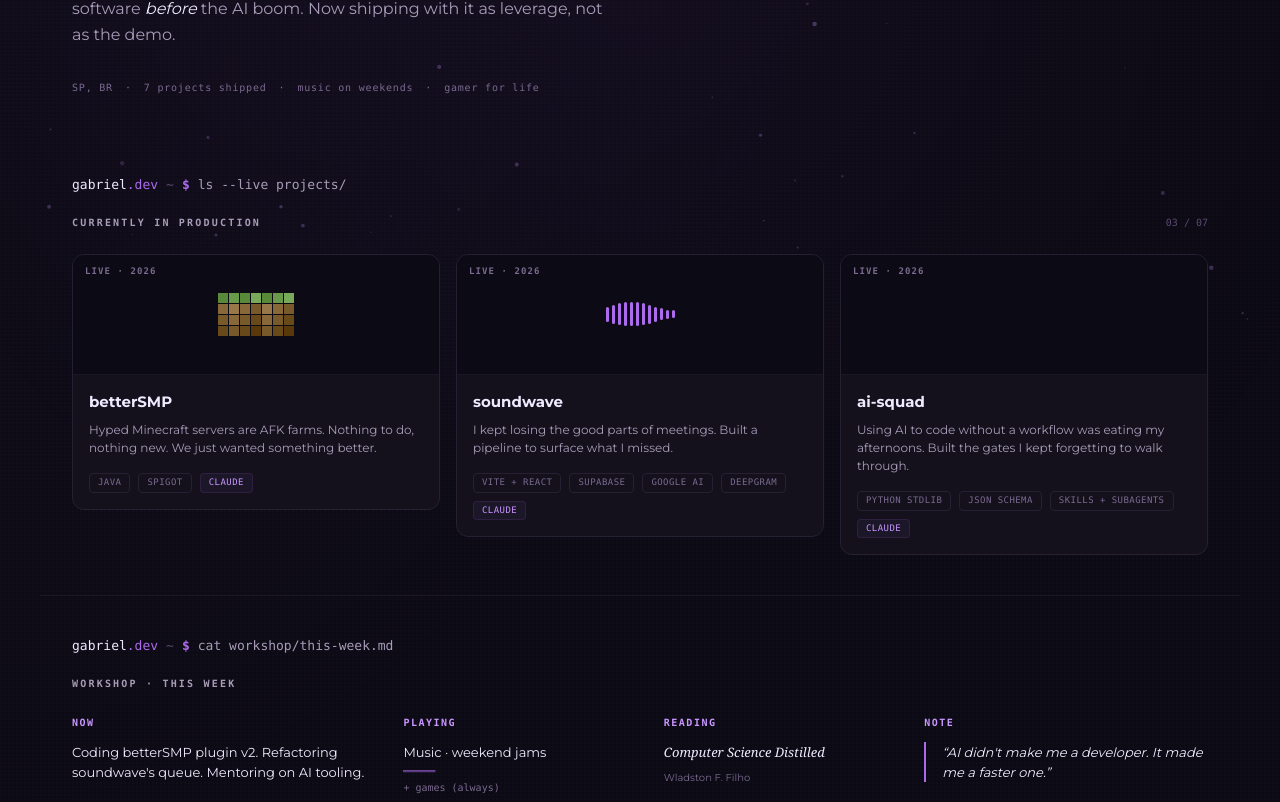
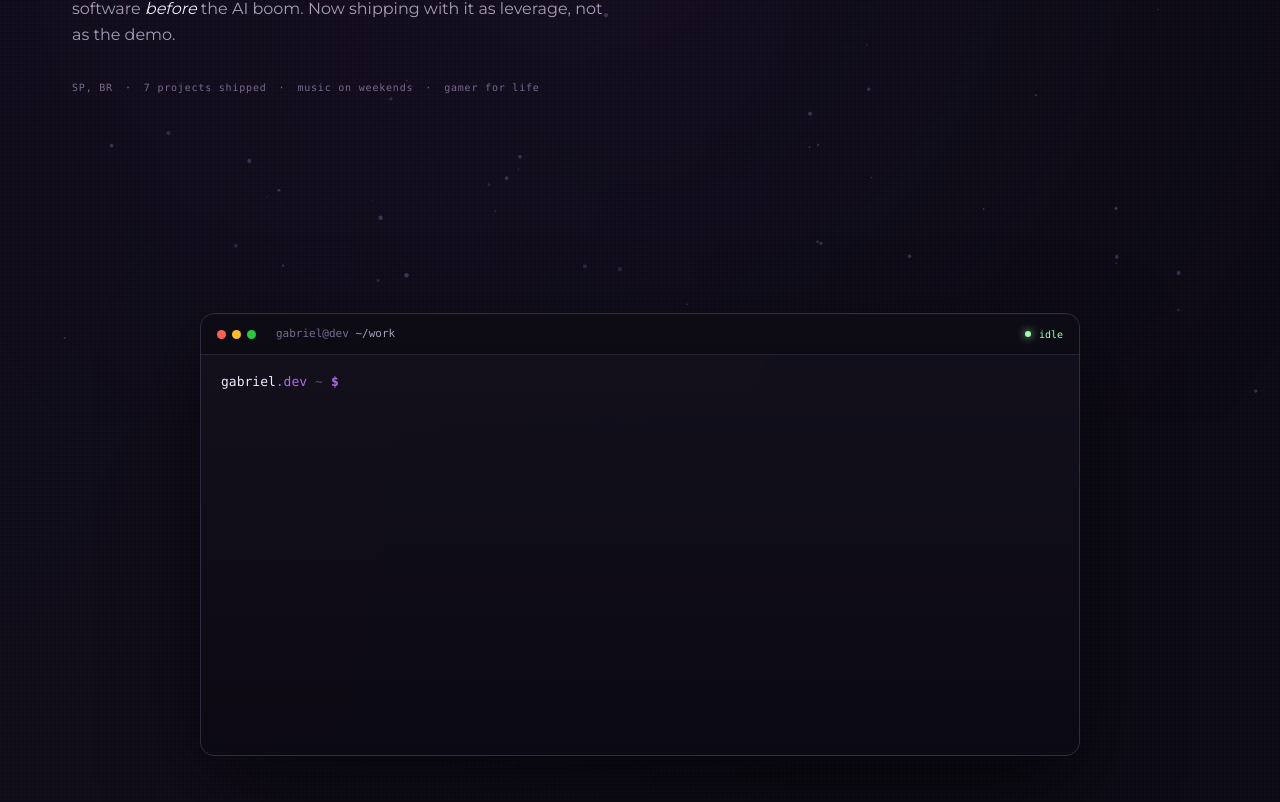
Before and after one commit to gaabscps/gabs-portifolio, a Next.js app: page / in a window 1280 px wide. Shown: the part 378-1180 px from the top of the page. Built offline with nearby package versions, Linux system fonts and the light colour scheme.

Commit message:
feat: Featured becomes a terminal scroll journey

```diff
--- a/src/components/Home/Featured.tsx
+++ b/src/components/Home/Featured.tsx
@@ -1,34 +1,14 @@
 "use client";
 
-import { Flex, Grid, Text } from "@chakra-ui/react";
 import { FeaturedTile } from "./FeaturedTile";
-import { CommandReveal, RevealItem } from "./CommandReveal";
+import { TerminalJourney, type JourneyItem } from "./TerminalJourney/TerminalJourney";
 import { projects } from "@/data/projects";
 
 export const Featured = () => {
   const live = projects.filter((p) => p.status === "live").slice(0, 3);
-  return (
-    <CommandReveal command="ls --live projects/" itemCount={live.length + 1}>
-      <RevealItem>
-        <Flex justify="space-between" align="baseline" mb={6}>
-          <Text
-            fontSize="10px"
-            color="brand.textSecondary"
-            letterSpacing="0.22em"
-            textTransform="uppercase"
-            fontFamily="var(--font-mono)"
-            fontWeight="700"
-          >
-            Currently in production
-          </Text>
-          <Text fontSize="10px" color="brand.textMuted" fontFamily="var(--font-mono)">
-            {String(live.length).padStart(2, "0")} / {String(projects.length).padStart(2, "0")}
-          </Text>
-        </Flex>
-      </RevealItem>
-      <Grid templateColumns={{ base: "1fr", md: "repeat(3, 1fr)" }} gap={4}>
-        {live.map((p) => (
-          <RevealItem key={p.id}>
+  const items: JourneyItem[] = live.map((p) => ({
+    key: p.id,
+    node: (
       <FeaturedTile
         slug={p.slug}
         status={p.status}
@@ -39,9 +19,17 @@ export const Featured = () => {
         aiTool={p.aiTool}
         coverComponent={p.cover?.component}
       />
-          </RevealItem>
-        ))}
-      </Grid>
-    </CommandReveal>
+    ),
+  }));
+
+  return (
+    <TerminalJourney
+      command="ls --live projects/"
+      context="~/work"
+      toolLabel="projects/ · filter status=live"
+      toolResult={`${live.length} live projects found`}
+      endStat={`${live.length}/${projects.length} shown`}
+      items={items}
+    />
   );
 };
```
Lines whose indentation alone changed are shown as unchanged.
